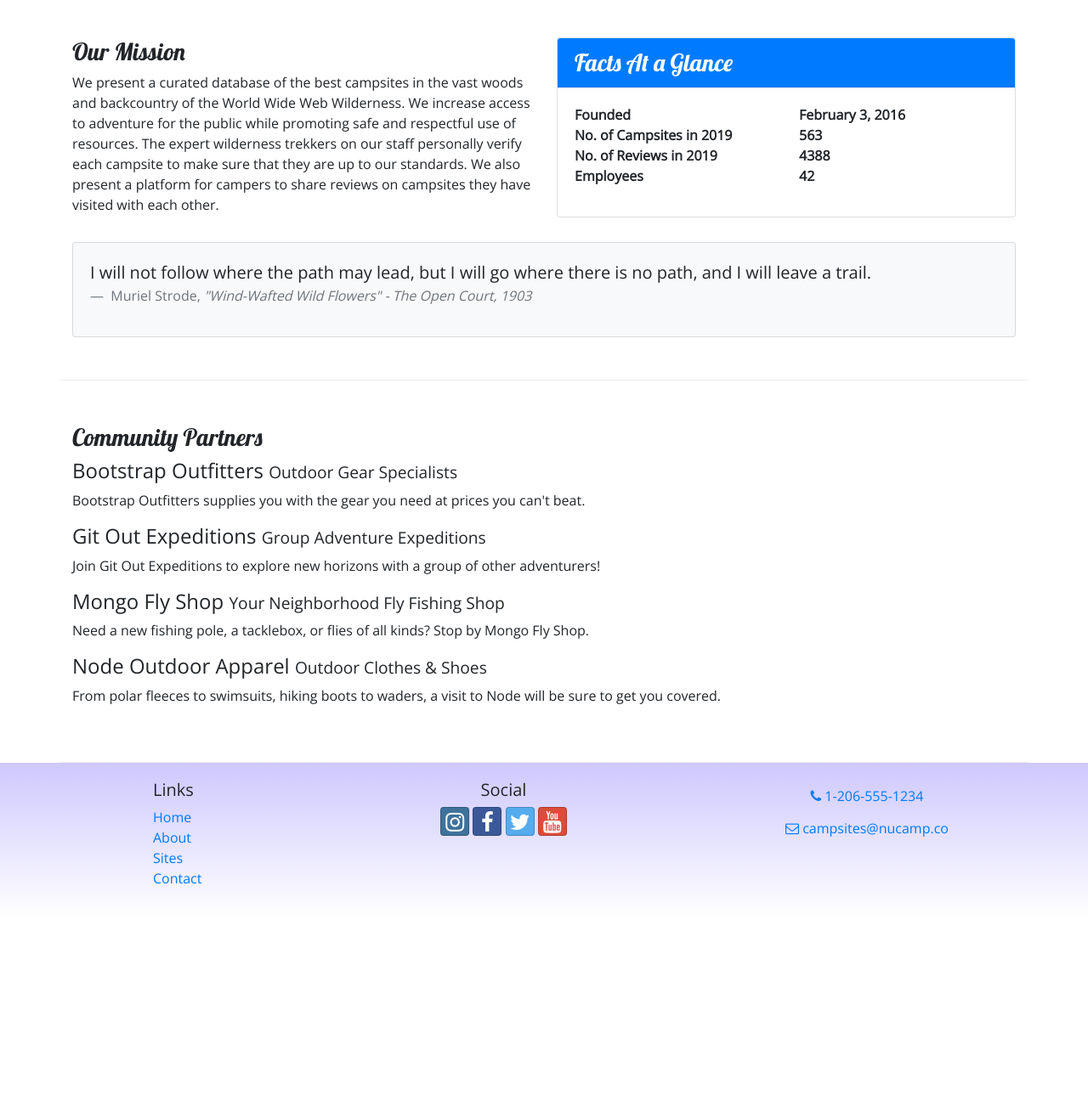
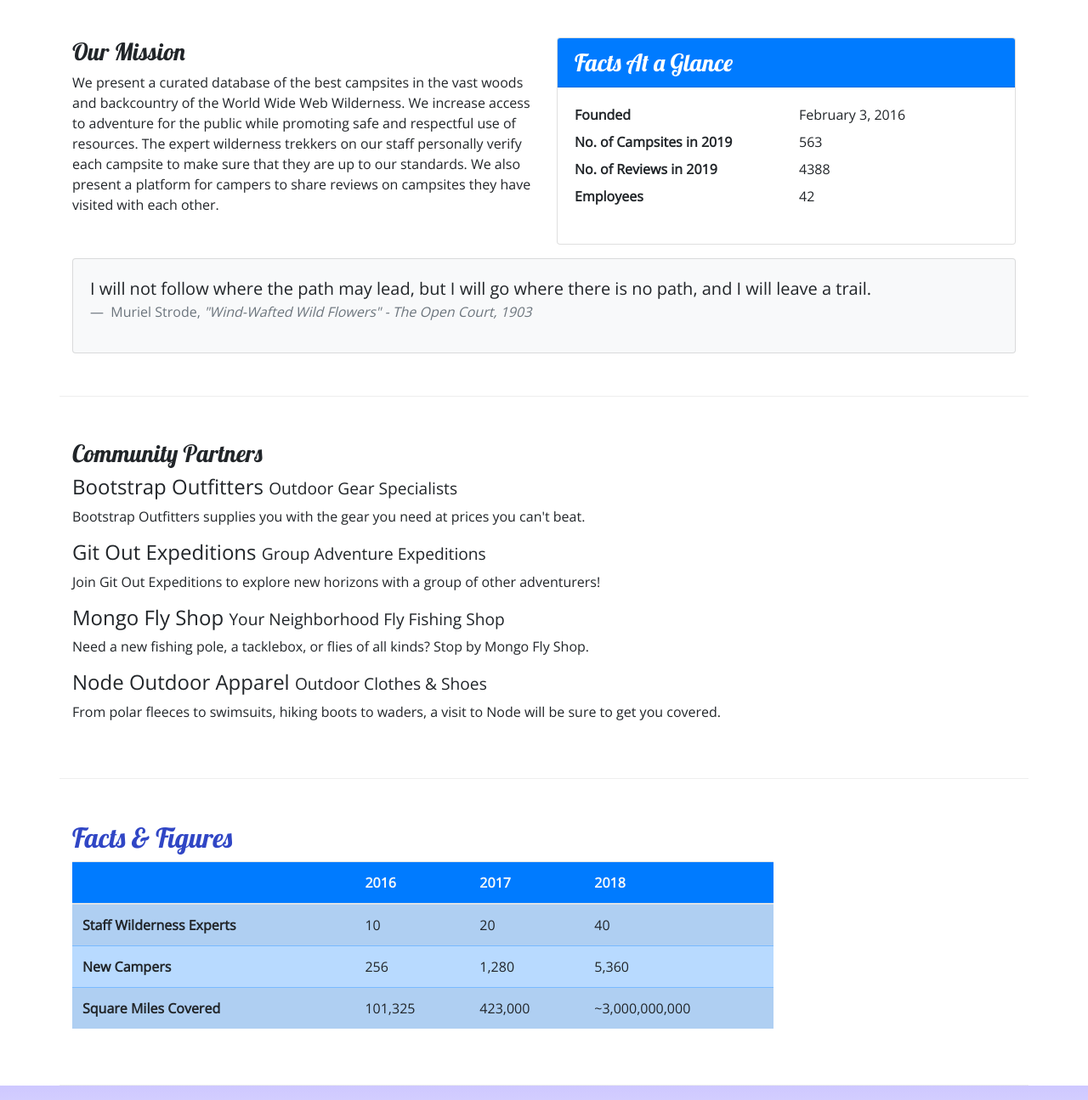
Before and after one commit to NikoIcardo/nucampsite, a website: page aboutus.html in a window 1280 px wide. Shown: the part 360-1655 px from the top of the page at 85% size. Before the commit the page ends 1442 px from the top, so only its background shows below. Drawn offline with nearby package versions, Linux system fonts and the light colour scheme.

Commit message:
Added a table to the About Us page

```diff
--- a/aboutus.html
+++ b/aboutus.html
@@ -108,13 +108,13 @@
             <div class="card-body">
               <dl class="row">
                 <dt class="col-6">Founded</dt>
-                <dt class="col-6">February 3, 2016</dt>
+                <dd class="col-6">February 3, 2016</dd>
                 <dt class="col-6">No. of Campsites in 2019</dt>
-                <dt class="col-6">563</dt>
+                <dd class="col-6">563</dd>
                 <dt class="col-6">No. of Reviews in 2019</dt>
-                <dt class="col-6">4388</dt>
+                <dd class="col-6">4388</dd>
                 <dt class="col-6">Employees</dt>
-                <dt class="col-6">42</dt>
+                <dd class="col-6">42</dd>
               </dl>
             </div>
           </div>
@@ -138,7 +138,7 @@
       </div>
 
       <div class="row row-content">
-        <div class="col-12">
+        <div class="col">
           <h3>Community Partners</h3>
           <h4>Bootstrap Outfitters <small>Outdoor Gear Specialists</small></h4>
           <p class="d-none d-sm-block">
@@ -164,6 +164,44 @@
             From polar fleeces to swimsuits, hiking boots to waders, a visit to
             Node will be sure to get you covered.
           </p>
+        </div>
+      </div>
+
+      <div class="row row-content">
+        <div class="col-sm-9">
+          <h2>Facts &amp; Figures</h2>
+          <div class="table-responsive">
+            <table class="table table-striped">
+              <thead>
+                <tr class="bg-primary text-light">
+                  <th></th>
+                  <th>2016</th>
+                  <th>2017</th>
+                  <th>2018</th>
+                </tr>
+              </thead>
+              <tbody class="table-primary">
+                <tr>
+                  <th>Staff Wilderness Experts</th>
+                  <td>10</td>
+                  <td>20</td>
+                  <td>40</td>
+                </tr>
+                <tr>
+                  <th>New Campers</th>
+                  <td>256</td>
+                  <td>1,280</td>
+                  <td>5,360</td>
+                </tr>
+                <tr>
+                  <th>Square Miles Covered</th>
+                  <td>101,325</td>
+                  <td>423,000</td>
+                  <td>~3,000,000,000</td>
+                </tr>
+              </tbody>
+            </table>
+          </div>
         </div>
       </div>
     </div>
```
